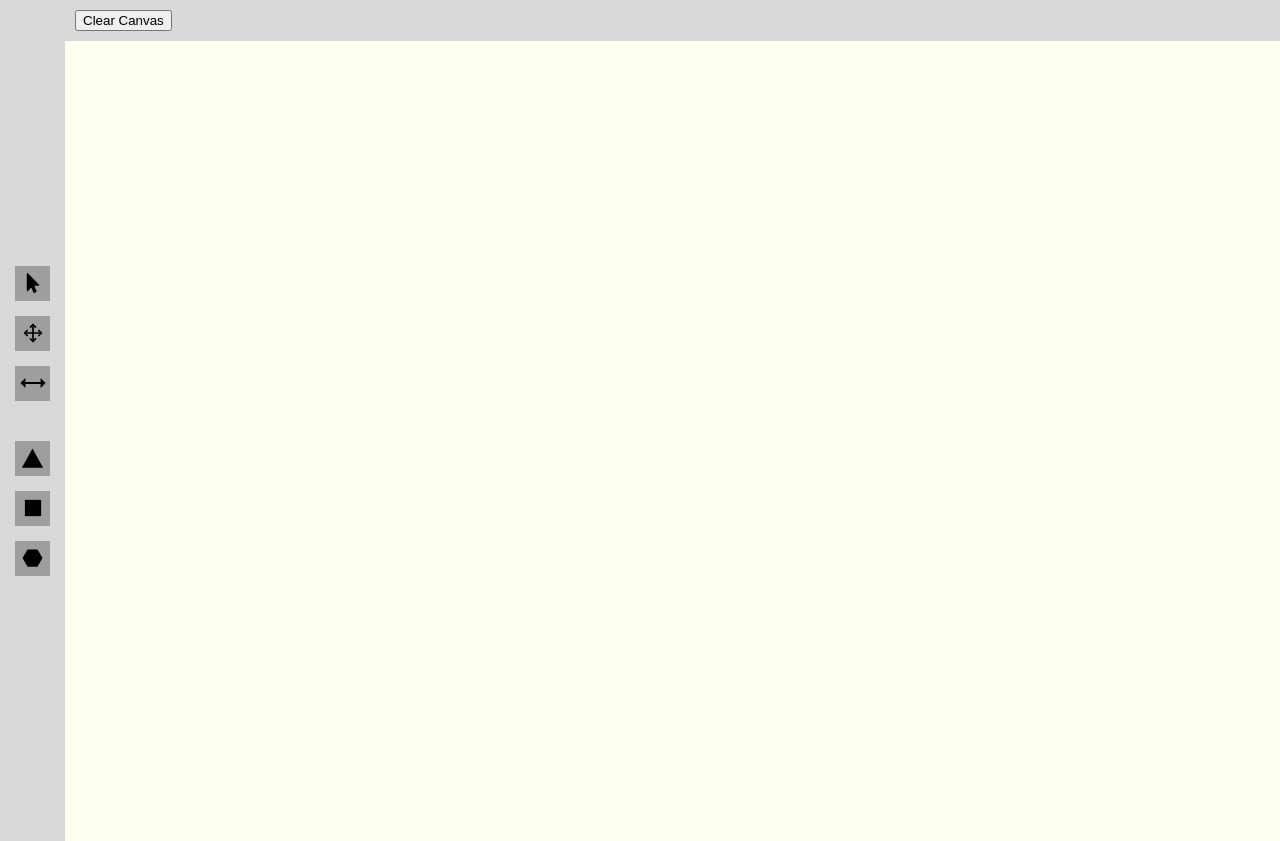
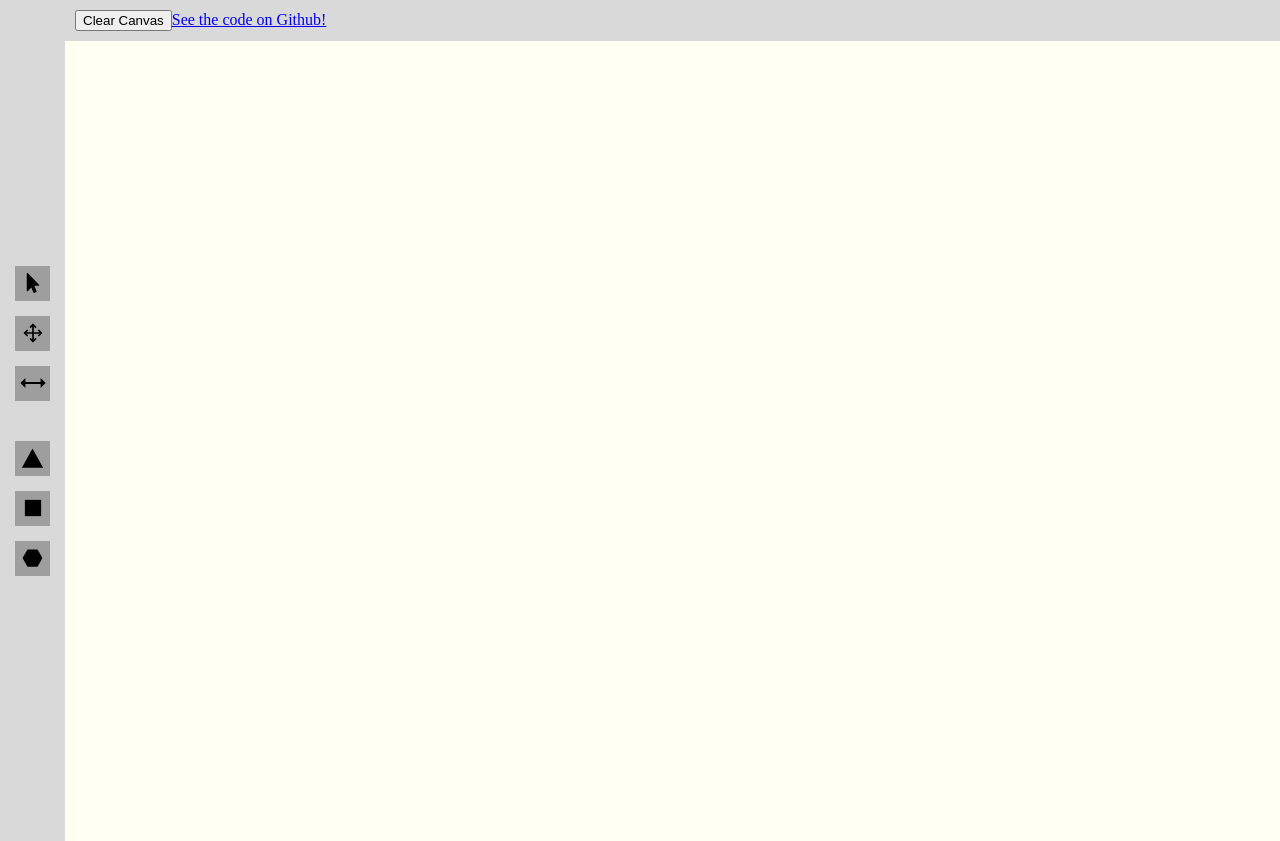
Before and after one commit to paschaldev/drawing-app, a React app: page / in a window 1280 px wide. Built offline with nearby package versions, Linux system fonts and the light colour scheme.

Commit message:
Add github link

```diff
--- a/src/components/Editor.tsx
+++ b/src/components/Editor.tsx
@@ -80,6 +80,7 @@ const Editor = () => {
         <button onClick={clearCanvas} type="button">
           Clear Canvas
         </button>
+        <a target="_blank" href="https://github.com/paschaldev/drawing-app">See the code on Github!</a>
       </div>
       <Stage
         width={window.innerWidth - 65}
```
